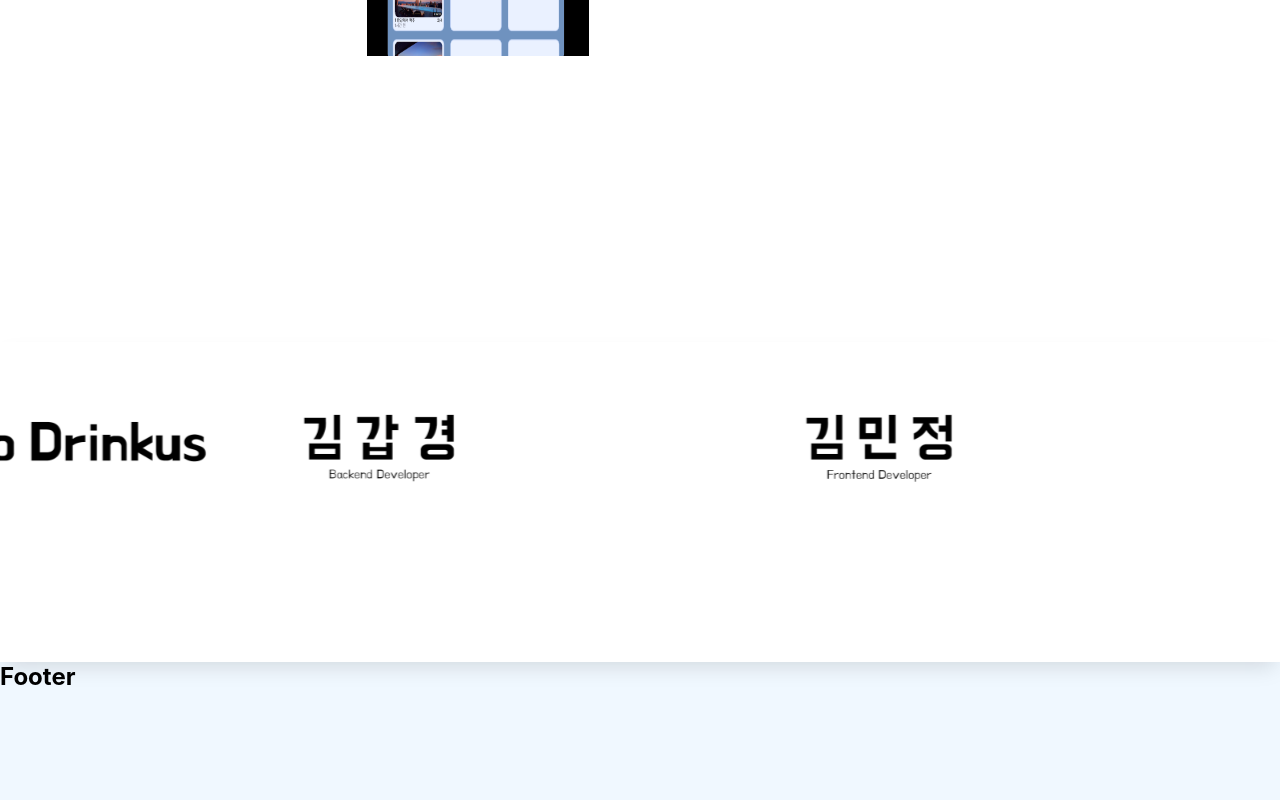
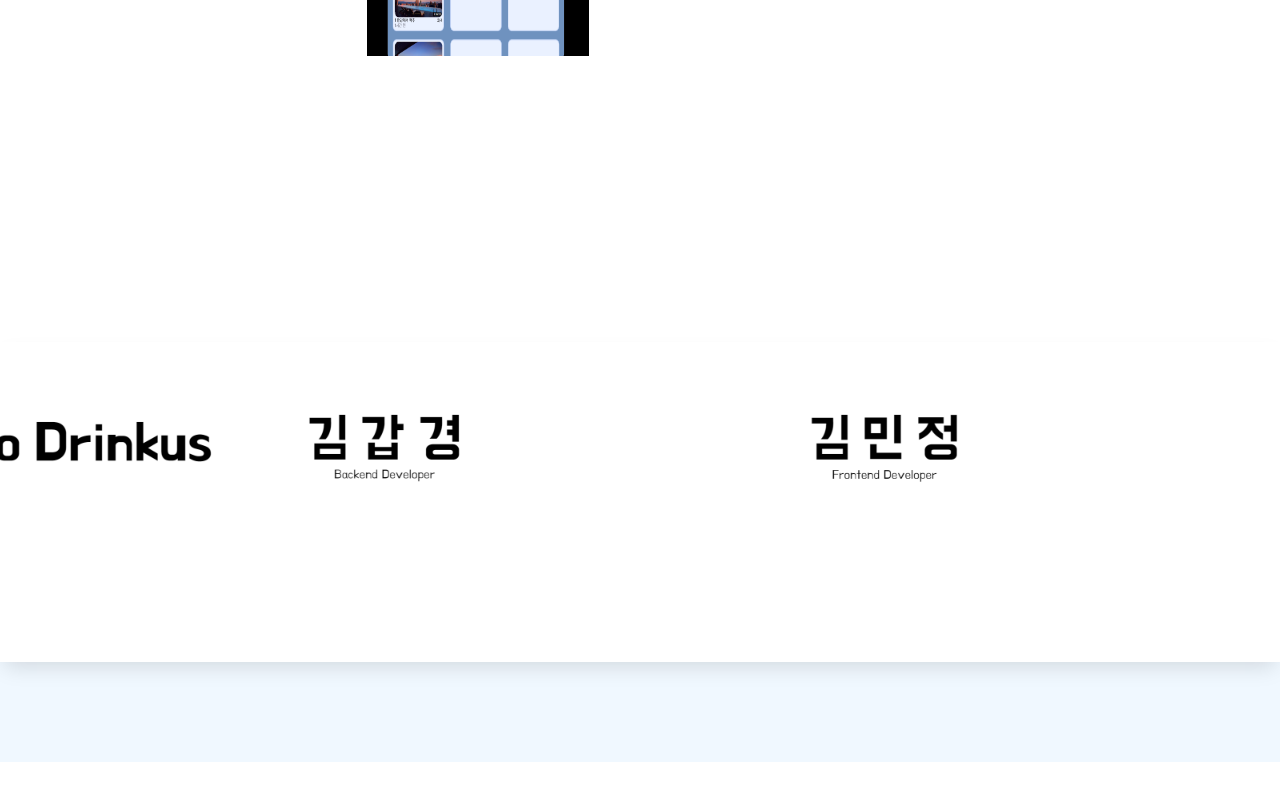
Before and after one commit to minwoo9629/DrinkUs, a React (Create React App) app in the folder FrontEnd/: page / in a window 1280 px wide. Shown: the part 2458-3258 px from the top of the page. After the commit the page ends 3220 px from the top, so only its background shows below. Built offline with nearby package versions, Linux system fonts and the light colour scheme; the HTML template or start-up script is replaced by a standard one; a web font is replaced by a local one.

Commit message:
chore: Footer Size Change

```diff
--- a/FrontEnd/src/components/layout/Footer.js
+++ b/FrontEnd/src/components/layout/Footer.js
@@ -1,7 +1,7 @@
 import styled from "styled-components";
 
 const FooterWrapper = styled.section`
-  height: 300px;
+  height: 100px;
   width: 100%;
   margin-top: auto;
   background-color: aliceblue;
@@ -10,7 +10,6 @@ const FooterWrapper = styled.section`
 const Footer = () => {
   return (
     <FooterWrapper>
-      <h1>Footer</h1>
     </FooterWrapper>
   )
 }
```
